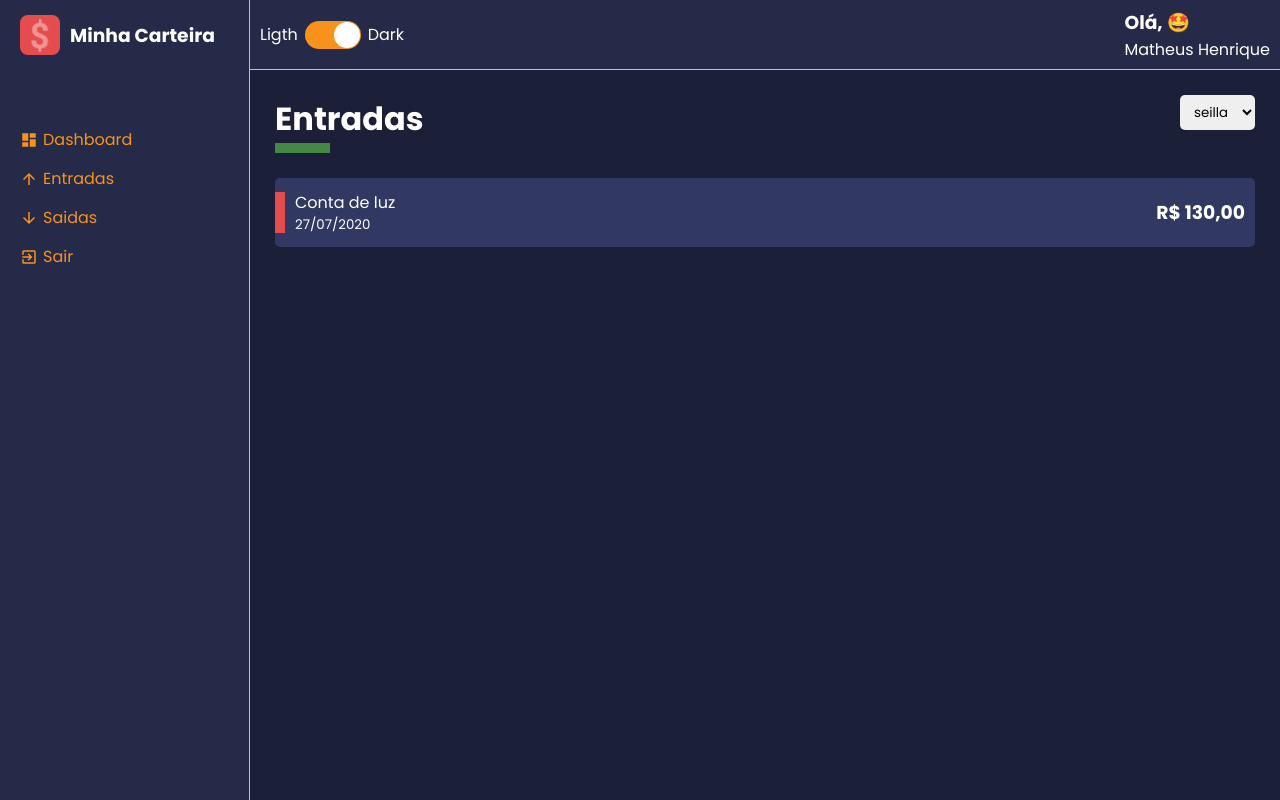
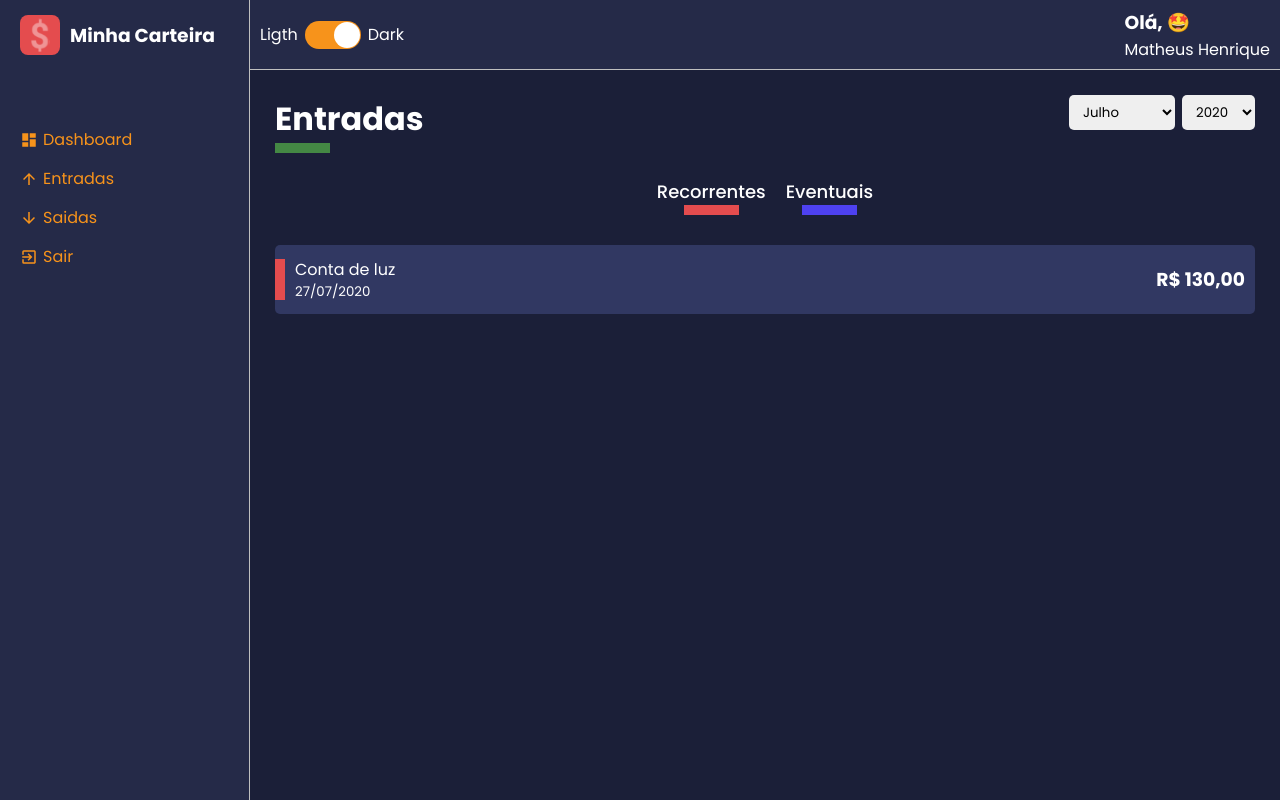
Before and after one commit to mtheusdev/minha-carteira, a React (Create React App) app in the folder minha-carteira/: page /list/1 in a window 1280 px wide. Built offline with nearby package versions, Linux system fonts and the light colour scheme.

Commit message:
criando filtros

```diff
--- a/minha-carteira/src/pages/List/index.tsx
+++ b/minha-carteira/src/pages/List/index.tsx
@@ -1,20 +1,43 @@
 import React from 'react'
-import { Container, Content } from './style'
+import { Container, Content, Filters } from './style'
 import ContentHeader from '../../components/ContentHeader';
 import SelectInput from '../../components/SelectInput';
 import HistoryFinanceCard from './../../components/HistoryFinanceCard/index';
 
 const List: React.FC = () => {
-  const options = [
-    {
-      value: 'Seila', label: 'seilla'
-    }
-  ]
+
+  const months = [
+    {value: 7, label: 'Julho'},
+    {value: 8, label: 'Agosto'},
+    {value: 9, label: 'Setembro'}
+  ];
+
+  const years = [
+    {value: 2020, label: 2020},
+    {value: 2021, label: 2021},
+    {value: 2022, label: 2022}
+  ];
+
   return (
     <Container>
       <ContentHeader title="Entradas" lineColor="#484">
-          <SelectInput options={options}/>
+          <SelectInput options={months}/>
+          <SelectInput options={years}/>
       </ContentHeader>
+      <Filters>
+        <button
+          type="button"
+          className="tag-filter tag-filter-reccurent"
+        >
+          Recorrentes
+        </button>
+        <button
+          type="button"
+          className="tag-filter tag-filter-eventual"
+        >
+          Eventuais
+        </button>
+      </Filters>
       <Content>
         <HistoryFinanceCard
           tagColor="#E44C4E"
--- a/minha-carteira/src/pages/List/style.ts
+++ b/minha-carteira/src/pages/List/style.ts
@@ -2,3 +2,47 @@
 
 export const Container = styled.div``
 export const Content = styled.div``
+export const Filters = styled.div`
+
+    width: 100%;
+    display: flex;
+    justify-content: center;
+    margin-bottom: 30px;
+
+    .tag-filter {
+        font-size: 18px;
+        font-weight: 500;
+        background: none;
+        color: ${props => props.theme.colors.white};
+        margin: 0 10px;
+        transition: opacity .3s;
+
+        &:hover{
+            opacity: .7;
+        }
+
+        &::after {
+            content: '';
+            display: block;
+            width: 55px;
+            margin: 0 auto;
+            border-bottom: 10px solid ${props => props.theme.colors.warning};
+        }
+    }
+
+    .tag-filter-reccurent::after {
+        content: '';
+        display: block;
+        width: 55px;
+        margin: 0 auto;
+        border-bottom: 10px solid ${props => props.theme.colors.warning};
+    }
+    .tag-filter-eventual::after {
+        content: '';
+        display: block;
+        width: 55px;
+        margin: 0 auto;
+        border-bottom: 10px solid ${props => props.theme.colors.success};
+    }
+
+`
```
